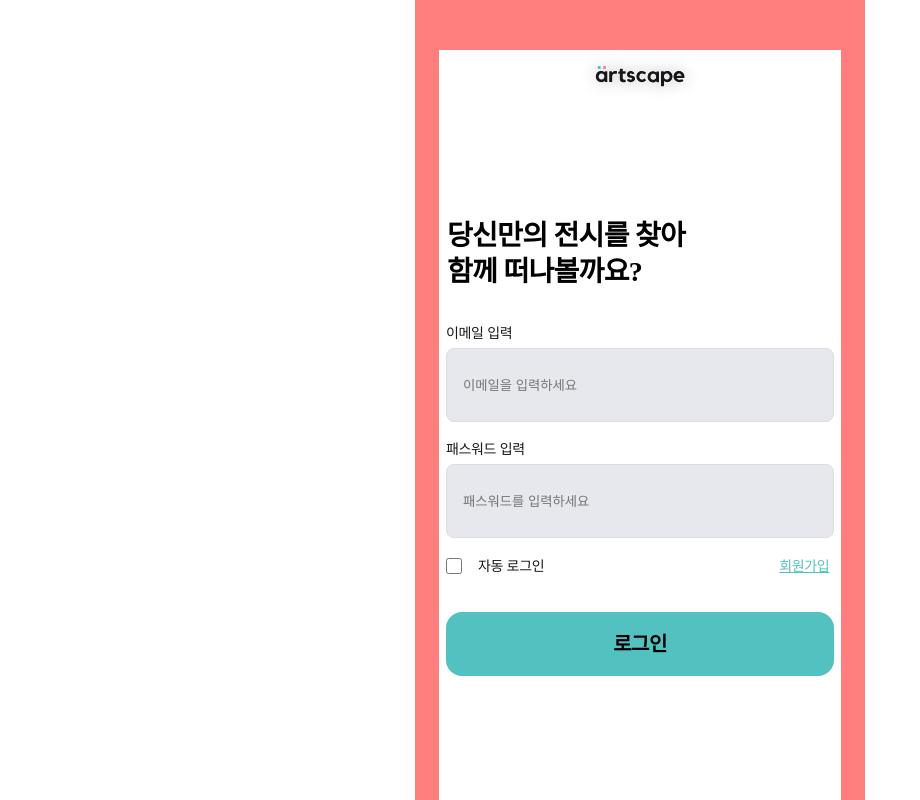
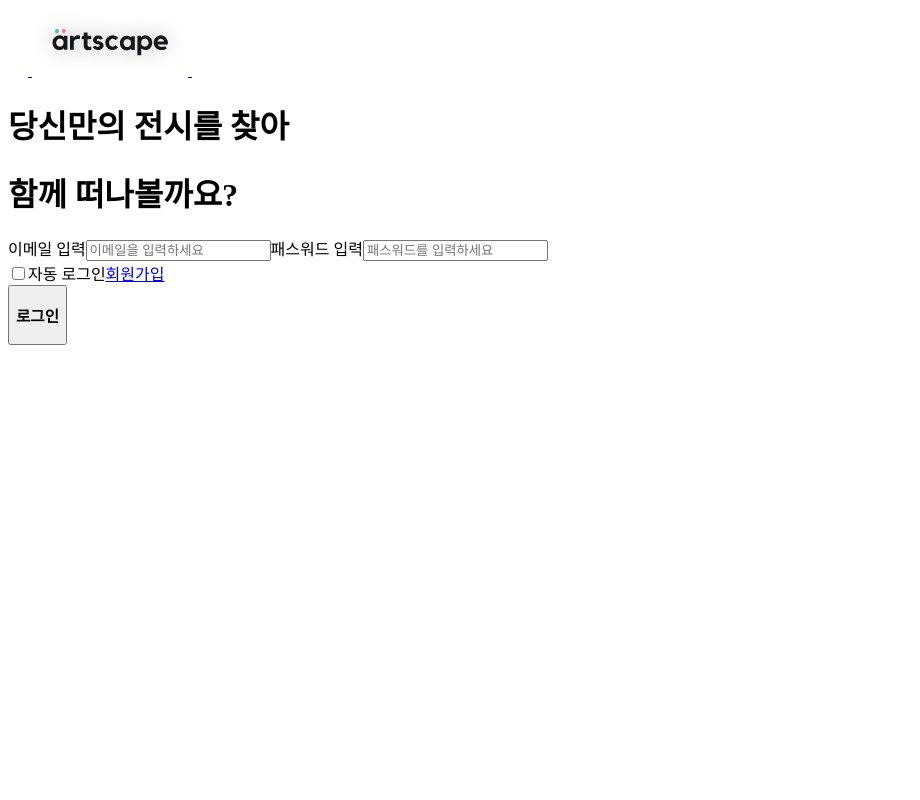
Before and after one commit to ArtScape-Hanyang/ArtScape_Frontend, a React (Vite) app: page /login in a window 1280 px wide. Shown: the top 800 px of the page, without its empty margins (0-920 px from the left). Built offline with nearby package versions, Linux system fonts and the light colour scheme.

Commit message:
[error] : 충돌 제거

```diff
--- a/src/App.css
+++ /dev/null
@@ -1,272 +0,0 @@
-#root {
-  width: 25.125rem;
-  height: 54.625rem;
-  margin: 0 auto;
-  padding: 3.125rem 1.5rem 2.5rem 1.5rem;
-  overflow: hidden; /* root 크기 벗어나는 내용 숨김 */
-  position: relative; /* 배경 이미지 위치 조정 가능 */
-  background-color: #ff7e7e;
-}
-
-body {
-  margin: 0;
-  font-family: -apple-system, BlinkMacSystemFont, "Segoe UI", "Roboto", "Oxygen",
-    "Ubuntu", "Cantarell", "Fira Sans", "Droid Sans", "Helvetica Neue",
-    sans-serif;
-  background-color: #ffffff;
-  /* 배경의 가로와 세로를 고정 */
-  overflow: hidden;
-}
-
-.main-container {
-  width: 25.125rem;
-  height: 54.625rem;
-  box-sizing: border-box;
-  background-color: #ffffff;
-}
-
-Header {
-  width: 25.125rem;
-  display: flex;
-  height: 3.25rem;
-  justify-content: center; /* 수평 가운데 정렬 */
-  align-items: center; /* 세로 가운데 정렬 */
-  flex-shrink: 0;
-  align-self: stretch;
-}
-
-nav {
-  display: flex; /* nav에 flex 속성을 추가 */
-  gap: 6rem; /* 이미지 간의 간격을 추가, 필요에 따라 조정 */
-  margin: 0 auto;
-  justify-content: center;
-  align-items: center;
-}
-/* 기본 버튼 스타일 초기화 */
-button {
-  background: none;
-  border: none;
-  color: inherit;
-  padding: 0;
-  font: inherit;
-  cursor: pointer;
-}
-.logo {
-  display: flex;
-  margin: 0 auto;
-  justify-content: center;
-  align-items: center;
-}
-
-h1 {
-  font-feature-settings: "liga" off, "clig" off;
-
-  /* Header/H1 */
-  font-family: Pretendard;
-  font-size: 1.75rem;
-  font-style: normal;
-  font-weight: 700;
-  line-height: 1.75rem; /* 100% */
-  letter-spacing: -0.04375rem;
-  margin: 0.5rem;
-}
-
-h2 {
-  color: var(--primary-G500, #52c1bf);
-  font-feature-settings: "liga" off, "clig" off;
-
-  /* Header/H2 */
-  font-family: Pretendard;
-  font-size: 1.5rem;
-  font-style: normal;
-  font-weight: 700;
-  line-height: 1.5rem; /* 100% */
-  letter-spacing: -0.0375rem;
-  margin: 0px 0px 5px 0px;
-}
-h3 {
-  font-feature-settings: "liga" off, "clig" off;
-  /* Header/H3 */
-  font-family: Pretendard;
-  font-size: 1.25rem;
-  font-style: normal;
-  font-weight: 600;
-  line-height: 1.25rem; /* 100% */
-  letter-spacing: -0.03125rem;
-}
-
-h5 {
-  color: var(--Gray-Scale-G400, #656572);
-
-  /* Header/H5 */
-  font-family: Pretendard;
-  font-size: 1rem;
-  font-style: normal;
-  font-weight: 600;
-  line-height: 1rem; /* 100% */
-  letter-spacing: -0.025rem;
-}
-/* Body/R500 텍스트 스타일 */
-.body-r500 {
-  color: var(--Gray-Scale-Black, #17171b); /* 텍스트 색상 */
-  font-family: Pretendard, sans-serif; /* 폰트 패밀리 */
-  font-size: 0.875rem; /* 폰트 크기 */
-  font-style: normal; /* 글꼴 스타일 */
-  font-weight: 500; /* 글꼴 두께: 500 */
-  line-height: 0.875rem; /* 줄 높이 */
-  letter-spacing: -0.02188rem; /* 글자 간격 */
-}
-
-.start-button {
-  display: flex;
-  align-items: center;
-  padding: 10px 20px;
-  font-size: 16px;
-  font-weight: bold;
-  border: none;
-  border-radius: 5px;
-  cursor: pointer;
-  display: inline-flex;
-  align-items: center;
-  gap: var(---spacing-small, 0.5rem);
-}
-.back-button {
-  width: 3rem;
-  height: 3rem;
-  display: flex;
-  align-items: center;
-  border: none;
-  cursor: pointer;
-}
-.text-container {
-  align-items: center;
-  gap: 8px; /* 텍스트와 아이콘 사이의 여백 */
-  position: relative;
-  text-align: left; /* 텍스트를 왼쪽 정렬 */
-}
-
-.text-container--title {
-  position: absolute;
-  top: 7rem;
-  align-self: stretch;
-  text-align: left;
-}
-
-.container--icon {
-  display: flex;
-  margin: 0 auto;
-}
-
-.back-icon {
-  width: var(---spacing-small, 1rem);
-  height: var(---spacing-large, 1rem);
-  justify-content: left;
-}
-
-.backgroundImg {
-  width: 100%;
-}
-.back-star {
-  width: 35rem;
-  position: relative;
-  left: -1rem;
-  top: 10rem;
-}
-.start--container {
-  position: relative;
-  top: 5rem;
-  display: flex;
-  justify-content: flex-end; /* 버튼을 오른쪽으로 정렬 */
-}
-.next-icon {
-  width: 0.5rem;
-  height: 1rem;
-}
-
-/*로그인 폼*/
-
-.login-container {
-  display: flex;
-  align-items: center;
-  position: relative;
-  background-color: #fff;
-  top: 14rem;
-  justify-content: center;
-  width: 100%;
-}
-.login-container label {
-  justify-content: left;
-  display: block;
-  margin-bottom: 0.5rem;
-  text-align: left;
-}
-
-.login-container input {
-  width: 22.125rem;
-  margin-bottom: 1.25rem;
-  border: 1px solid #ddd;
-  height: 3rem;
-  padding: var(---spacing-medium, 0.75rem) var(---spacing-large, 1rem);
-  align-items: center;
-  gap: var(---spacing-small, 0.5rem);
-  align-self: stretch;
-  border-radius: 0.5rem;
-  background: var(--Gray-Scale-G100, #e7e7ee);
-}
-
-.login-container button {
-  width: 100%;
-  display: flex;
-  padding: 1rem;
-  justify-content: center;
-  align-items: center;
-  border-radius: 1rem;
-  background: var(--primary-G500, #52c1bf);
-  height: 4rem;
-}
-
-.login-container button:hover {
-  background-color: #aeaeae;
-}
-
-.logo-black {
-  width: 9.08631rem;
-  height: var(--Radius-2, 3.5rem);
-  flex-shrink: 0;
-  display: flex;
-  height: 3.25rem;
-  justify-content: space-between;
-  align-items: center;
-  flex-shrink: 0;
-  align-self: stretch;
-}
-/* 체크박스 컨테이너 스타일 */
-.checkbox-container {
-  display: flex;
-  align-items: center;
-  gap: 1rem;
-  height: 1rem;
-  margin-bottom: 2.38rem;
-}
-
-.checkbox-container input {
-  margin: 0px;
-  border-radius: 0.25rem;
-  width: 1rem;
-  height: 1rem;
-  flex-direction: column;
-  justify-content: center;
-  align-items: center;
-  border-radius: var(---cornerRadius-medium, 0.25rem);
-  border: var(---spacing-0, 1px) solid var(--Gray-Scale-Black, #17171b);
-}
-
-.checkbox-container label {
-  margin: 0px;
-  cursor: pointer; /* 클릭 가능하게 커서 변경 */
-}
-.signup-link-text {
-  color: var(--primary-G500, #52c1bf);
-  text-align: right;
-  margin-left: 13.69rem;
-}
--- a/src/App.tsx
+++ b/src/App.tsx
@@ -1,5 +1,4 @@
 import React from "react";
-import "./App.css";
 import { BrowserRouter as Router, Route, Routes } from "react-router-dom";
 import MatchingPage from "./pages/MatchingPage";
 import MatchTypePage from "./pages/MatchTypePage";
```
